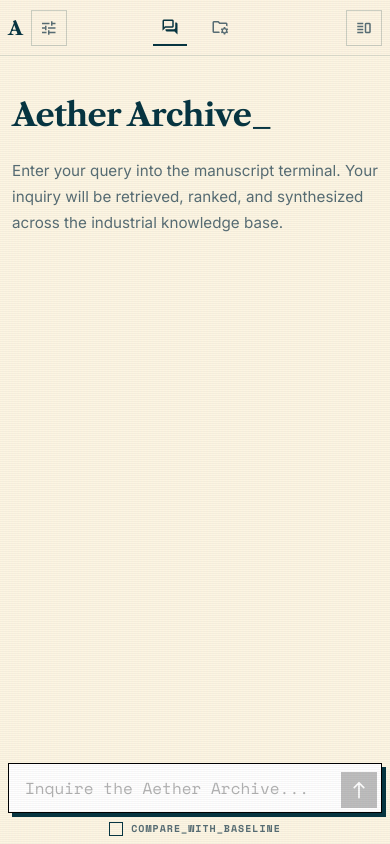
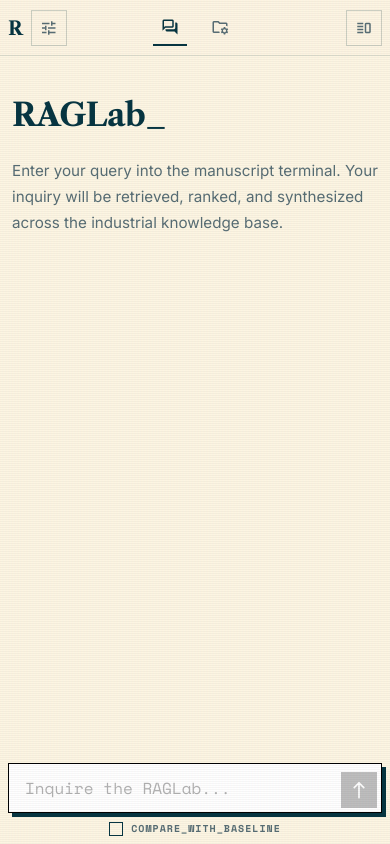
Before and after one commit to yashbodake/RAGLab, a Vue app in the folder frontend/: page / in a window 390 px wide. Built offline with nearby package versions, Linux system fonts and the light colour scheme.

Commit message:
Fix mobile input bar (100dvh) + rename Aether -> RAGLab

```diff
--- a/frontend/src/App.vue
+++ b/frontend/src/App.vue
@@ -62,6 +62,7 @@ const currentPage = ref('chat');
 .manuscript-layout {
   position: relative;
   height: calc(100vh - var(--header-height));
+  height: calc(100dvh - var(--header-height));
   overflow: hidden;
   background-color: var(--bg-primary);
 }
--- a/frontend/src/assets/index.css
+++ b/frontend/src/assets/index.css
@@ -70,6 +70,7 @@ html, body {
   font-family: var(--font-body);
   overflow: hidden;
   height: 100vh;
+  height: 100dvh;   /* dynamic viewport height — accounts for mobile URL bar */
   width: 100vw;
   -webkit-font-smoothing: antialiased;
   -moz-osx-font-smoothing: grayscale;
@@ -173,12 +174,14 @@ body::after {
   display: grid;
   grid-template-rows: var(--header-height) 1fr;
   height: 100vh;
+  height: 100dvh;   /* dynamic viewport height — accounts for mobile URL bar */
   width: 100vw;
 }
 
 .manuscript-layout {
   position: relative;
   height: calc(100vh - var(--header-height));
+  height: calc(100dvh - var(--header-height));
   overflow: hidden;
 }
 
--- a/frontend/src/components/AppHeader.vue
+++ b/frontend/src/components/AppHeader.vue
@@ -12,7 +12,7 @@ defineEmits(['toggle-sidebar', 'toggle-right-panel', 'update:currentPage']);
   <header class="app-header">
     <!-- Left: wordmark + features drawer trigger (chat only) -->
     <div class="header-left">
-      <span class="wordmark">AETHER_ARCHIVE</span>
+      <span class="wordmark">RAGLAB</span>
       <div class="divider" v-if="currentPage === 'chat'"></div>
       <button
         v-if="currentPage === 'chat'"
--- a/frontend/src/components/ChatArea.vue
+++ b/frontend/src/components/ChatArea.vue
@@ -20,7 +20,7 @@ const showSkeleton = computed(() => {
       <div class="chat-canvas">
         <!-- State-zero welcome (only before first query) -->
         <section class="state-zero" v-if="messages.length === 0">
-          <h1 class="welcome-headline">Aether Archive_</h1>
+          <h1 class="welcome-headline">RAGLab_</h1>
           <p class="welcome-body">
             Enter your query into the manuscript terminal. Your inquiry will be
             retrieved, ranked, and synthesized across the industrial knowledge base.
--- a/frontend/src/components/ChatInput.vue
+++ b/frontend/src/components/ChatInput.vue
@@ -41,7 +41,7 @@ watch(query, () => {
       <textarea
         ref="textareaRef"
         v-model="query"
-        placeholder="Inquire the Aether Archive..."
+        placeholder="Inquire the RAGLab..."
         rows="1"
         class="input-textarea"
         :disabled="isStreaming"
--- a/frontend/src/components/MessageBubble.vue
+++ b/frontend/src/components/MessageBubble.vue
@@ -168,11 +168,11 @@ const firstParagraphIndex = computed(() =>
       </div>
     </template>
 
-    <!-- ── ASSISTANT: Aether synthesis ─────────────────────────────── -->
+    <!-- ── ASSISTANT: RAGLab synthesis ─────────────────────────────── -->
     <template v-else>
       <div class="synthesis-head">
         <span class="material-symbols-outlined synthesis-icon" :class="{ 'fade-pulse': isStreaming }">auto_awesome</span>
-        <span class="synthesis-label label-caps">{{ isStreaming && !content ? 'AETHER_SYNTHESIS_THINKING' : 'AETHER_SYNTHESIS' }}</span>
+        <span class="synthesis-label label-caps">{{ isStreaming && !content ? 'RAGLAB_SYNTHESIS_THINKING' : 'RAGLAB_SYNTHESIS' }}</span>
       </div>
 
       <div class="synthesis-body">
```
Also changed, not shown: frontend/index.html (+1 -1 lines).
